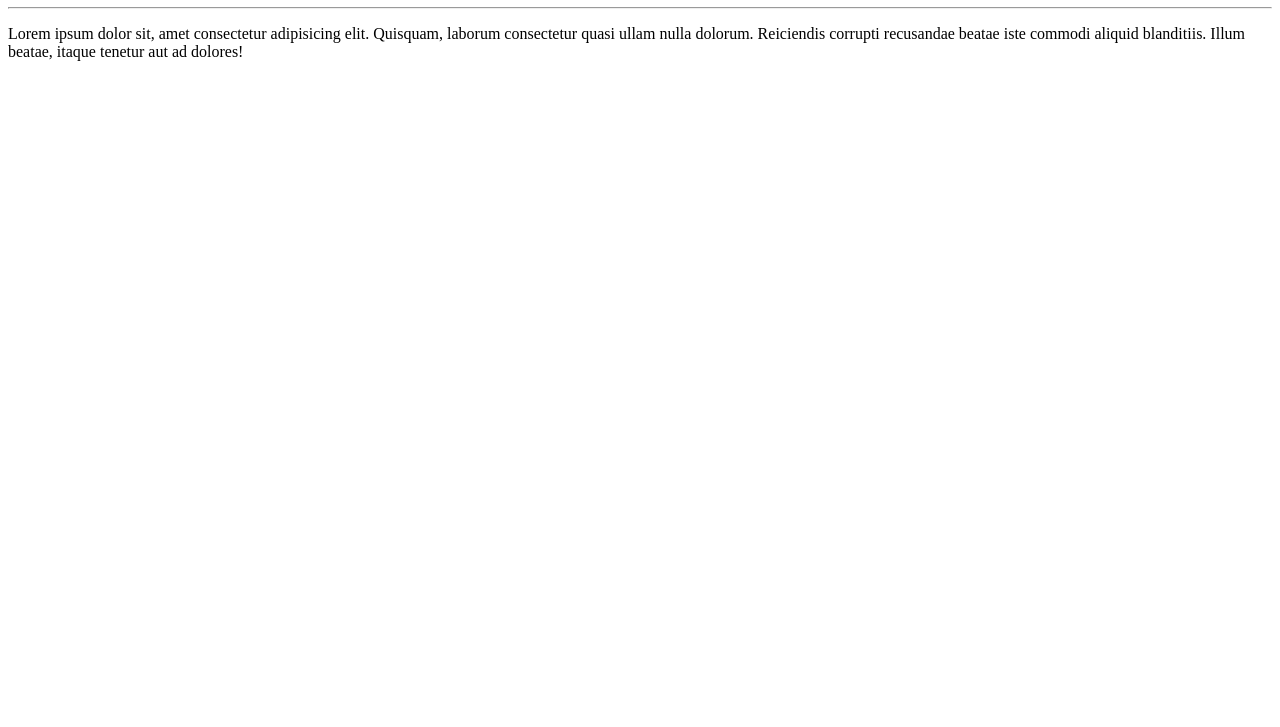
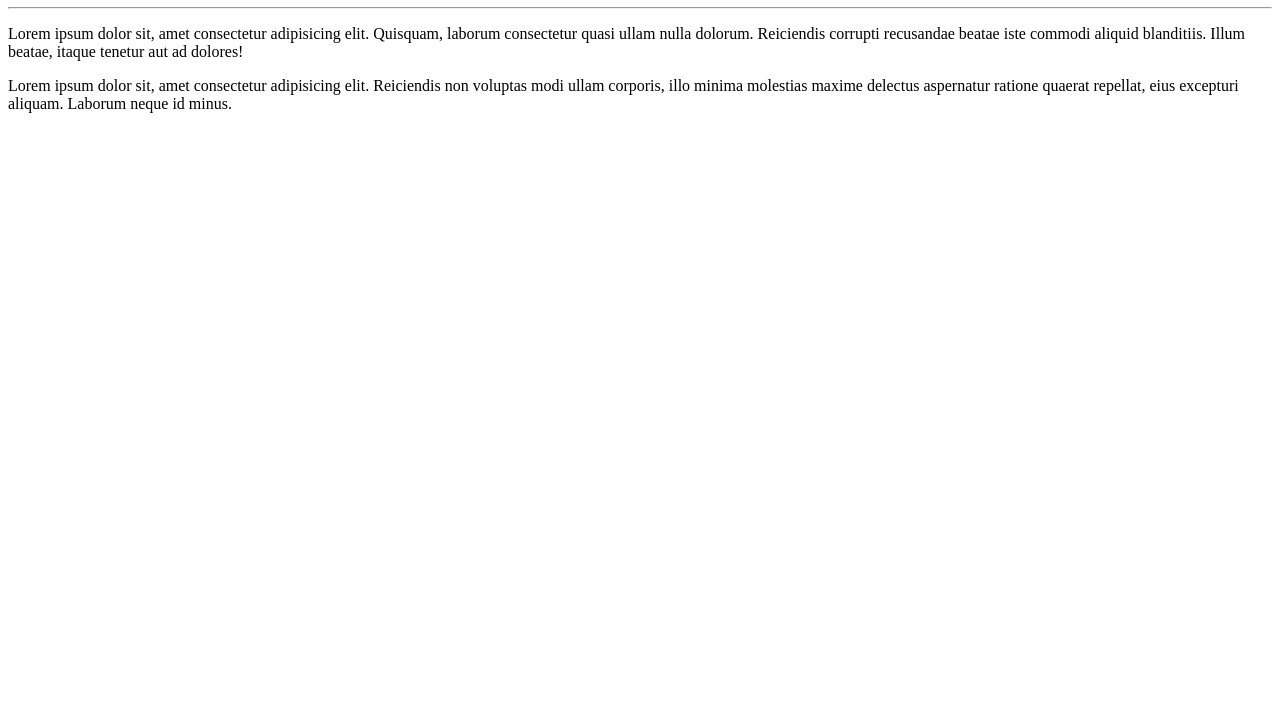
Before and after one commit to eStev4m/CursoPython, a plain HTML site: page testehtml/index.html in a window 1280 px wide. Shown: the part 73-800 px from the top of the page. Drawn offline with Linux system fonts and the light colour scheme.

Commit message:
Adicionei um paragrafo

```diff
--- a/testehtml/index.html
+++ b/testehtml/index.html
@@ -10,5 +10,6 @@
     <h1>Olá, Mundo!</h1>
     <hr>
     <p>Lorem ipsum dolor sit, amet consectetur adipisicing elit. Quisquam, laborum consectetur quasi ullam nulla dolorum. Reiciendis corrupti recusandae beatae iste commodi aliquid blanditiis. Illum beatae, itaque tenetur aut ad dolores!</p>
+    <p>Lorem ipsum dolor sit, amet consectetur adipisicing elit. Reiciendis non voluptas modi ullam corporis, illo minima molestias maxime delectus aspernatur ratione quaerat repellat, eius excepturi aliquam. Laborum neque id minus.</p>
 </body>
 </html>
```
